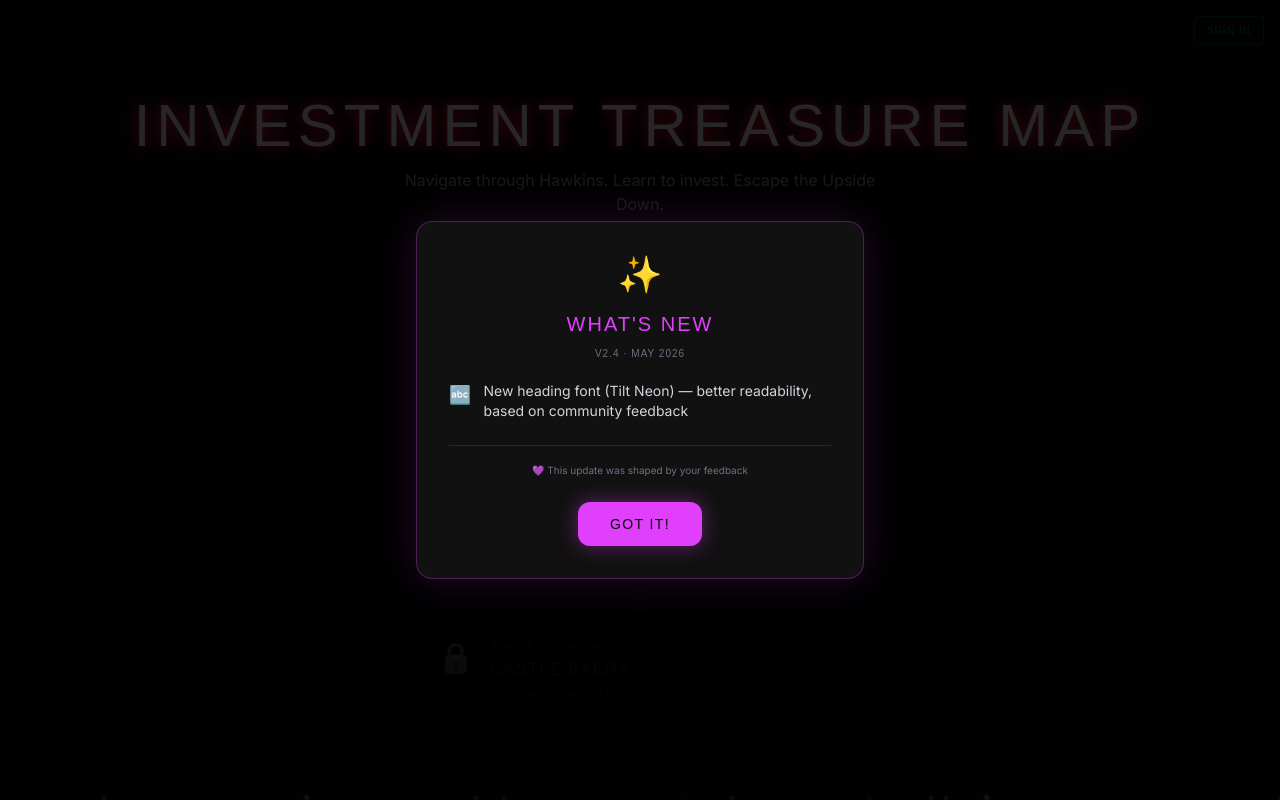
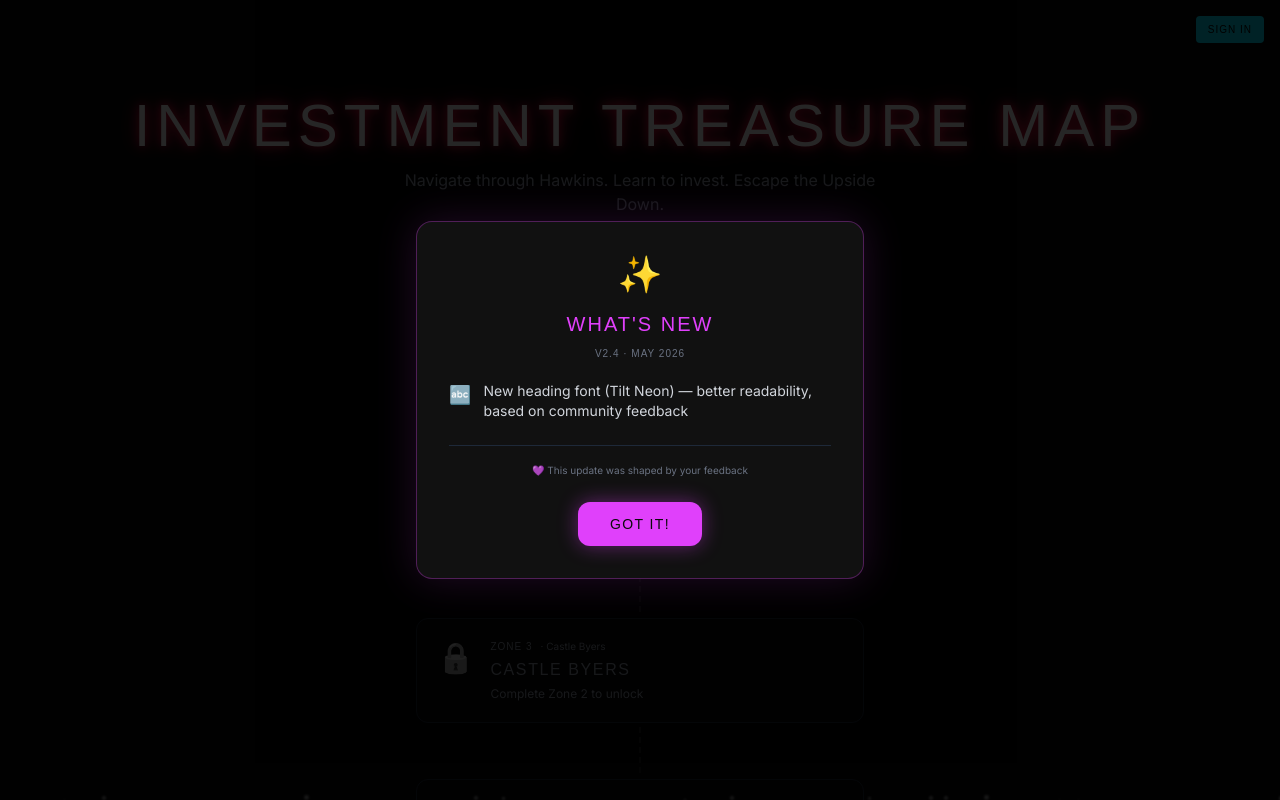
Before and after one commit to maksym-mishchenko/investing-treasure-map, a Next.js app: page / in a window 1280 px wide. Shown: the top 800 px of the page. Built offline with nearby package versions, Linux system fonts and the light colour scheme; no server answers; the database is empty; a web font is replaced by a local one.

Commit message:
fix: accessibility improvements (#6)

```diff
--- a/src/app/page.tsx
+++ b/src/app/page.tsx
@@ -149,31 +149,31 @@
                           className="text-xs mt-1 opacity-0 group-hover:opacity-100 transition-opacity"
                           style={{ color: zone.color }}
                         >
-                          →
+                          <span className="font-bold">→</span>
                         </span>
                       </div>
                     </div>
                   </Link>
                 ) : (
                   <div
-                    className="w-full rounded-xl border border-gray-800 p-5 opacity-40"
+                    className="w-full rounded-xl border border-gray-800 p-5"
                     style={{ backgroundColor: 'rgba(255,255,255,0.01)' }}
                   >
                     <div className="flex items-start gap-4">
                       <span className="text-3xl grayscale">🔒</span>
                       <div className="flex-1 min-w-0">
                         <div className="flex items-center gap-2 mb-1">
-                          <span className="text-[10px] font-neon tracking-widest text-gray-600">
+                          <span className="text-[10px] font-neon tracking-widest text-gray-400">
                             Zone {zone.id}
                           </span>
-                          <span className="text-[10px] text-gray-700">
+                          <span className="text-[10px] text-gray-400">
                             · {zone.hawkinsLocation}
                           </span>
                         </div>
-                        <h3 className="font-neon text-sm sm:text-base mb-1 tracking-wide text-gray-600">
+                        <h3 className="font-neon text-sm sm:text-base mb-1 tracking-wide text-gray-400">
                           {zone.name}
                         </h3>
-                        <p className="text-xs text-gray-700">Complete Zone {zone.id - 1} to unlock</p>
+                        <p className="text-xs text-gray-400">Complete Zone {zone.id - 1} to unlock</p>
                       </div>
                     </div>
                   </div>
--- a/src/app/zone/[slug]/page.tsx
+++ b/src/app/zone/[slug]/page.tsx
@@ -36,7 +36,7 @@
         <div className="text-center">
           <p className="text-2xl mb-4">🌀 Zone not found</p>
           <Link href="/" className="text-[#ff1744] hover:underline font-neon text-sm tracking-widest">
-            ← Back to Map
+            <span className="font-bold">←</span> Back to Map
           </Link>
         </div>
       </div>
@@ -56,7 +56,7 @@
           <h2 className="font-neon text-xl mb-2 text-gray-400">Zone Locked</h2>
           <p className="text-sm text-gray-600 mb-6">Complete Zone {zone.id - 1} to unlock this area.</p>
           <Link href="/" className="text-[#ff1744] hover:underline font-neon text-sm tracking-widest">
-            ← Back to Map
+            <span className="font-bold">←</span> Back to Map
           </Link>
         </div>
       </div>
@@ -79,7 +79,7 @@
               onClick={() => setShowQuiz(false)}
               className="text-xs text-gray-500 hover:text-gray-300 font-neon tracking-widest"
             >
-              ← Back to Zone
+              <span className="font-bold">←</span> Back to Zone
             </button>
             <h2
               className="font-neon text-xl mt-4 tracking-wide"
@@ -124,7 +124,7 @@
                         boxShadow: `0 0 20px ${zones[zone.id].color}40`,
                       }}
                     >
-                      Next Zone: {zones[zone.id].name} →
+                      Next Zone: {zones[zone.id].name} <span className="font-bold">→</span>
                     </button>
                   ) : (
                     <button
@@ -144,7 +144,7 @@
                       onClick={() => router.push('/')}
                       className="text-xs font-neon tracking-widest text-gray-600 hover:text-gray-400"
                     >
-                      ← Back to Map
+                      <span className="font-bold">←</span> Back to Map
                     </button>
                   </div>
                 </div>
@@ -166,7 +166,7 @@
           href="/"
           className="inline-block text-xs text-gray-500 hover:text-gray-300 font-neon tracking-widest mb-8"
         >
-          ← Back to Map
+          <span className="font-bold">←</span> Back to Map
         </Link>
 
         {/* pr-24 reserves space for the fixed auth pill on mobile */}
@@ -236,7 +236,7 @@
                         className="text-xs mt-2 inline-block hover:underline"
                         style={{ color: zone.color }}
                       >
-                        Visit →
+                        Visit <span className="font-bold">→</span>
                       </a>
                     )}
                   </div>
--- a/src/components/AuthProvider.tsx
+++ b/src/components/AuthProvider.tsx
@@ -93,8 +93,8 @@
               </a>
               <button
                 onClick={() => signOut({ callbackUrl: '/' })}
-                className="text-[10px] font-neon tracking-widest border border-[#ff1744]/30 px-3 py-1.5 rounded transition-all hover:border-[#ff1744] hover:text-[#ff1744] whitespace-nowrap"
-                style={{ color: 'rgba(255,23,68,0.6)' }}
+                className="text-[10px] font-neon tracking-widest px-3 py-1.5 rounded transition-all hover:opacity-80 whitespace-nowrap"
+                style={{ backgroundColor: '#ff1744', color: '#000000' }}
               >
                 Exit
               </button>
@@ -102,8 +102,8 @@
           ) : (
             <a
               href="/login"
-              className="text-[10px] font-neon tracking-widest border border-[#00e5ff]/30 px-3 py-1.5 rounded transition-all hover:border-[#00e5ff] hover:text-[#00e5ff] whitespace-nowrap"
-              style={{ color: 'rgba(0,229,255,0.6)' }}
+              className="text-[10px] font-neon tracking-widest px-3 py-1.5 rounded transition-all hover:opacity-80 whitespace-nowrap"
+              style={{ backgroundColor: '#00e5ff', color: '#000000' }}
             >
               Sign In
             </a>
```
